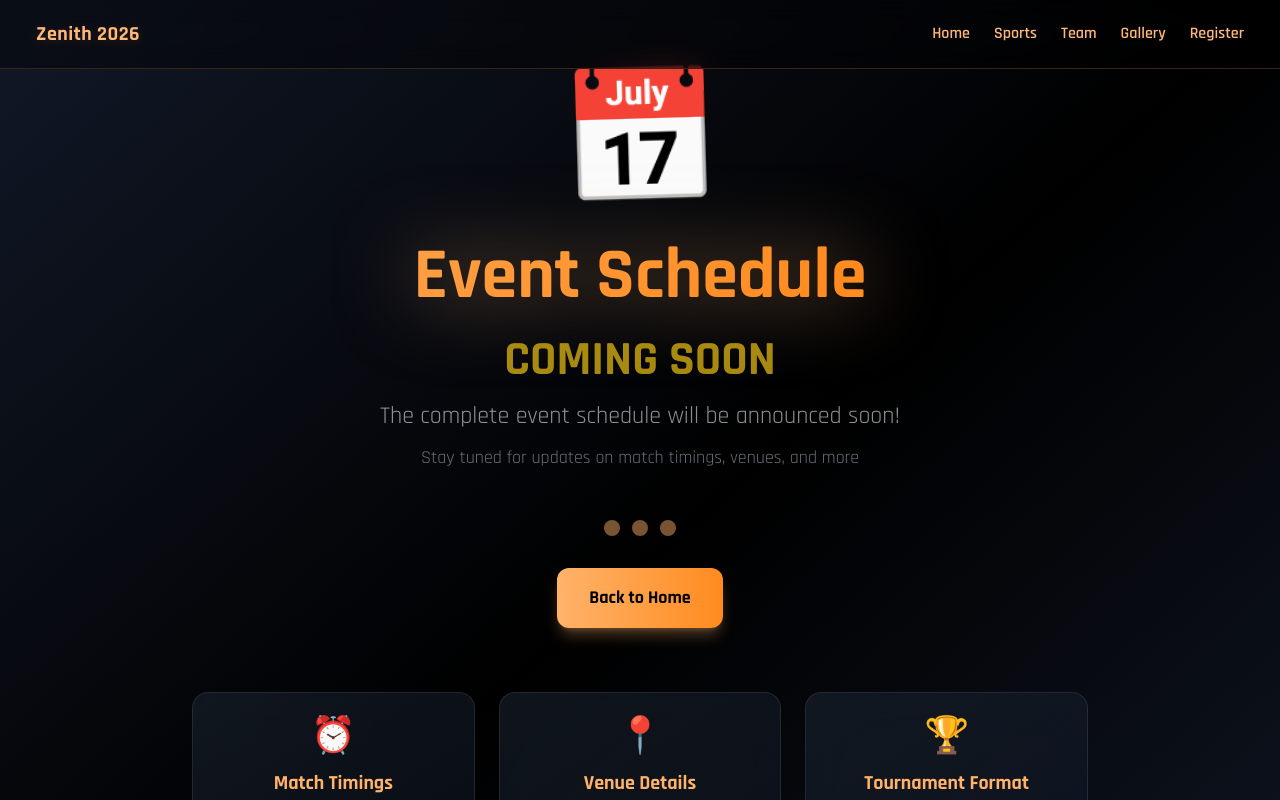
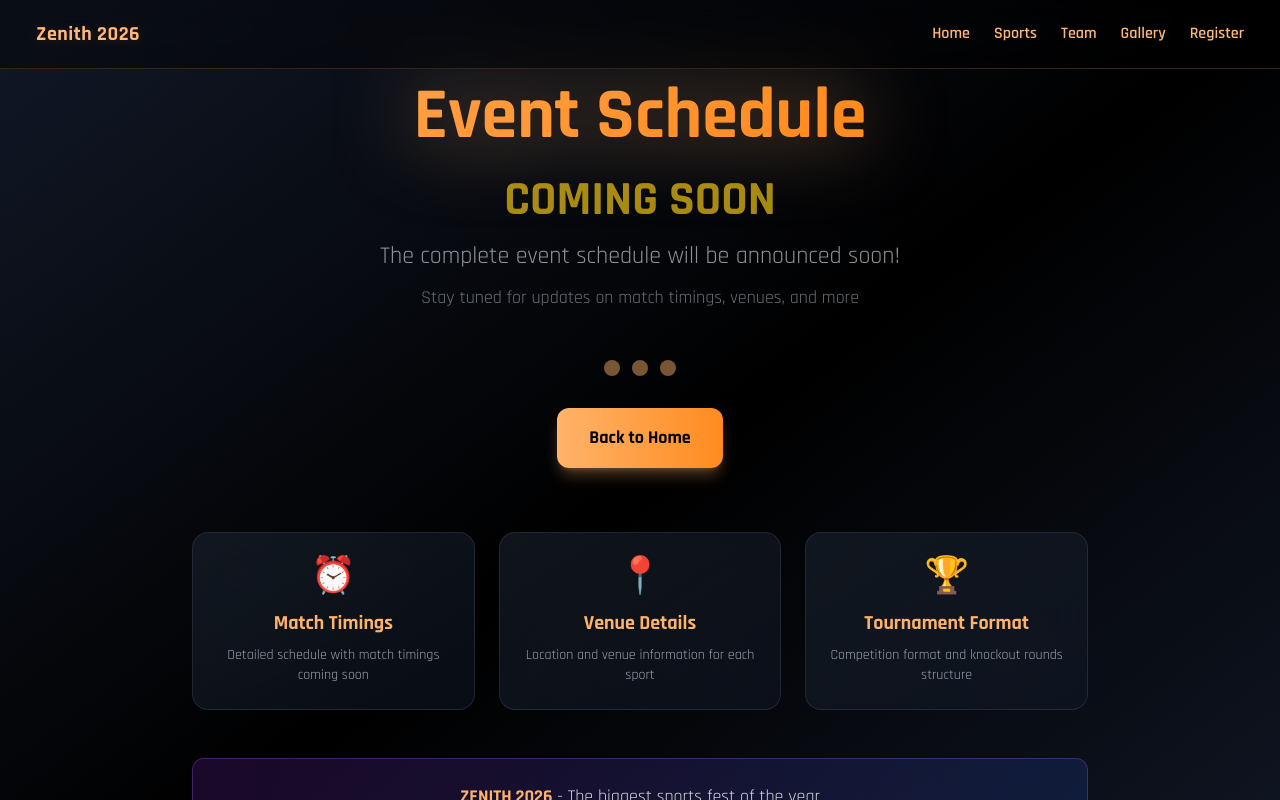
Before and after one commit to atharva038/Zenith-26, a React (Vite) app in the folder frontend/: page /schedule in a window 1280 px wide. Shown: the top 800 px of the page. Built offline with nearby package versions, Linux system fonts and the light colour scheme; no server answers; a web font is replaced by a local one.

Commit message:
refactor: Comment out animated calendar icon in Schedule component

```diff
--- a/frontend/src/pages/Schedule.jsx
+++ b/frontend/src/pages/Schedule.jsx
@@ -16,7 +16,7 @@ const Schedule = () => {
           className="text-center max-w-4xl mx-auto"
         >
           {/* Animated Calendar Icon */}
-          <motion.div
+          {/* <motion.div
             className="text-9xl mb-8"
             animate={{
               scale: [1, 1.1, 1],
@@ -28,8 +28,8 @@ const Schedule = () => {
               ease: "easeInOut",
             }}
           >
-            📅
-          </motion.div>
+
+          </motion.div> */}
 
           {/* Title */}
           <motion.h1
```
